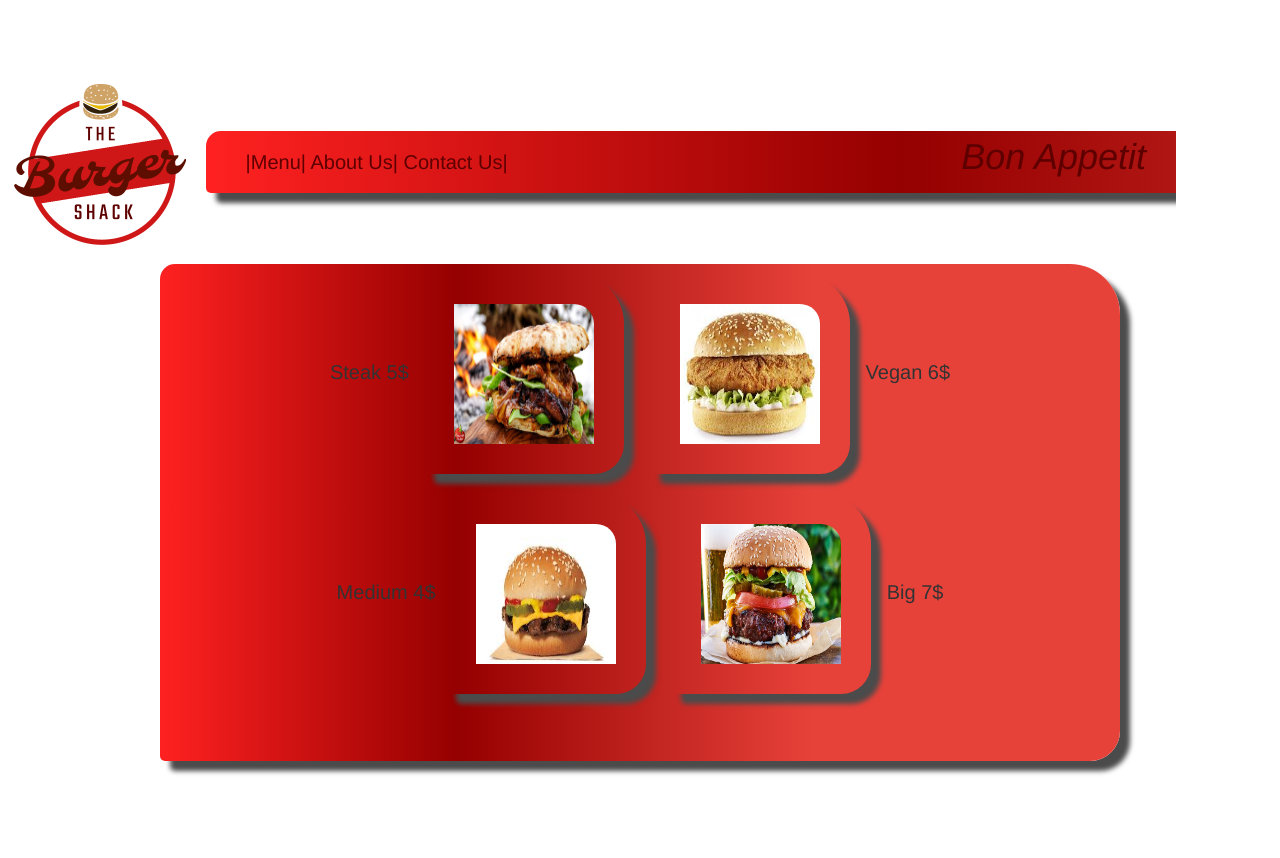
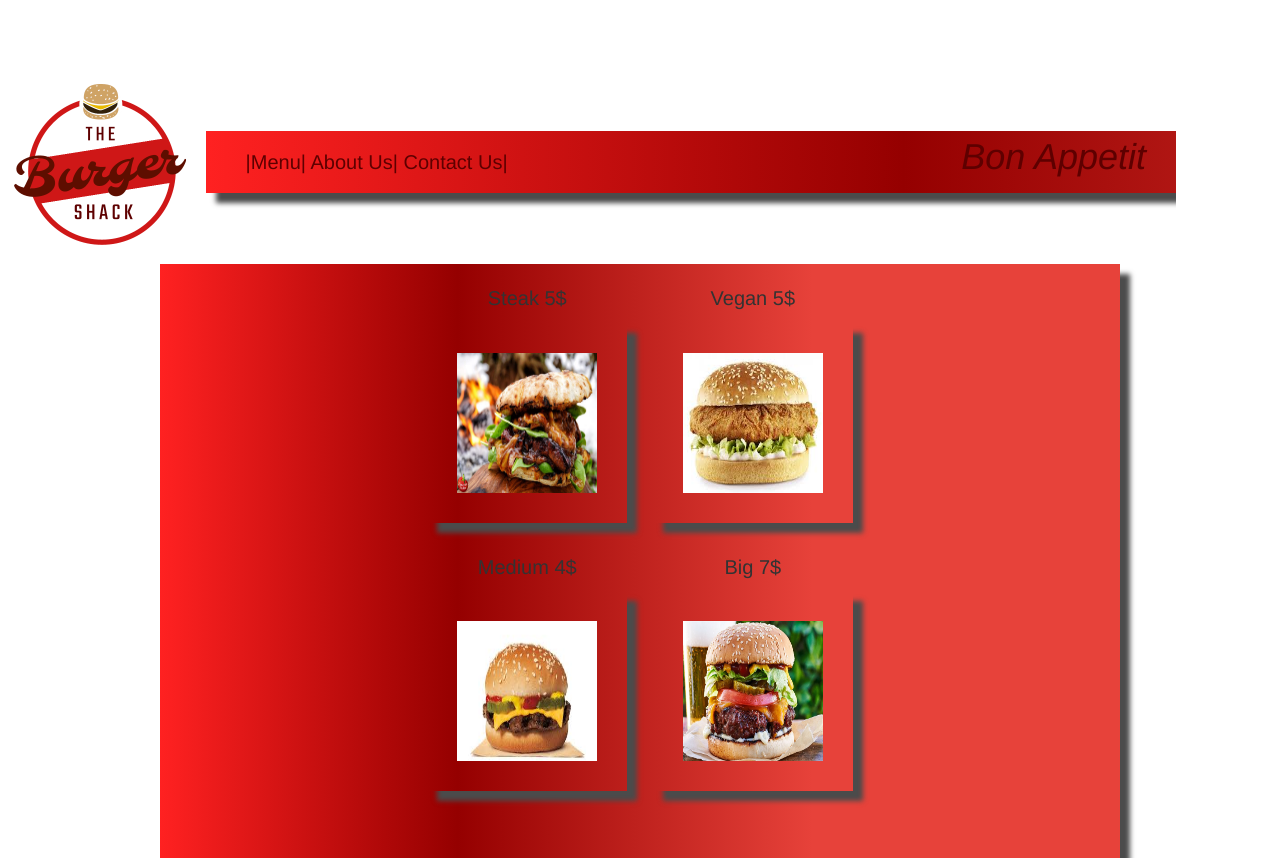
Before and after one commit to milosvukadinovic/Restaurant-Page, a website built with webpack: page dist/index.html in a window 1280 px wide. Both pictures are taken after a click on the element "Menu". Before the commit the page ends 800 px from the top, so only its background shows below. Built offline with nearby package versions, Linux system fonts and the light colour scheme; files whose address does not match are found by name.

Commit message:
Linting code

```diff
--- a/package.json
+++ b/package.json
@@ -11,10 +11,11 @@
   "license": "ISC",
   "devDependencies": {
     "css-loader": "^3.2.0",
+    "eslint": "^6.1.0",
+    "eslint-config-google": "^0.13.0",
     "file-loader": "^4.2.0",
     "style-loader": "^1.0.0",
     "webpack": "^4.35.3",
     "webpack-cli": "^3.3.6"
   }
-
 }
--- a/src/css/styles.css
+++ b/src/css/styles.css
@@ -36,7 +36,6 @@ body {
     rgba(231, 66, 58, 1) 68%
   );
   box-shadow: 10px 10px 5px rgb(75, 75, 75);
-  border-radius: 15px 50px 30px 5px;
 
 }
 .options {
@@ -60,7 +59,6 @@ body {
     rgba(231, 66, 58, 1) 68%
   );
   box-shadow: 10px 10px 5px rgb(75, 75, 75);
-  border-radius: 15px 50px 30px 5px;
     width: 75%;
     margin:auto;
     text-align: center;
@@ -72,7 +70,6 @@ body {
     margin:10px;
     padding:30px;
     box-shadow: 10px 10px 5px rgb(75, 75, 75);
-    border-radius: 15px 50px 30px 5px;
     vertical-align: middle;
 
 }
@@ -80,6 +77,6 @@ body {
 .foodZ{
     display:inline-block;
     margin:auto;
-    padding:auto;
     text-align: center;
+    padding-top:20px;
 }
--- a/src/modules/contact.js
+++ b/src/modules/contact.js
@@ -1,6 +1,6 @@
 
-const contact = document.createElement("div");
-contact.classList.add("optionsMenu");
+const contact = document.createElement('div');
+contact.classList.add('optionsMenu');
 
 contact.innerHTML = `
 <div class="contact-container" id="tab-info"><br>
@@ -16,4 +16,4 @@ contact.innerHTML = `
 
 `;
 
-export { contact };
+export {contact};
--- a/src/modules/menu.js
+++ b/src/modules/menu.js
@@ -1,21 +1,24 @@
-import logo from "../pictures/logo.png";
-import big from "../pictures/big.jpg";
-import medium from "../pictures/medium.jpg";
-import steak from "../pictures/steak.jpg";
-import vegan from "../pictures/vegan.jpg";
+import big from '../pictures/big.jpg';
+import medium from '../pictures/medium.jpg';
+import steak from '../pictures/steak.jpg';
+import vegan from '../pictures/vegan.jpg';
 
-const menu = document.createElement("div");
-menu.classList.add("optionsMenu");
+const menu = document.createElement('div');
+menu.classList.add('optionsMenu');
 
 menu.innerHTML = `
 <div class="row">
   <div class="col-sm">
-   <span>Steak 5$</span> <div class="foodZ"><img class="food" src="${steak}"></div>
-    <div class="foodZ"><img class="food" src="${vegan}"> <span>Vegan 6$</span></div>
+    <div class="foodZ"><span>Steak 5$</span>
+    <br><img class="food" src="${steak}"></div>
+    <div class="foodZ"><span>Vegan 5$</span>
+    <br><img class="food" src="${vegan}"></div>
   </div>
   <div class="col-sm">
-  <span>Medium 4$</span><div class="foodZ"><img class="food" src="${medium}"></div>
-  <div class="foodZ"><img class="food" src="${big}"> <span>Big 7$</span></div>
+  <div class="foodZ"><span>Medium 4$</span>
+  <br><img class="food" src="${medium}"></div>
+  <div class="foodZ"><span>Big 7$</span>
+  <br><img class="food" src="${big}"> </div>
   </div>
 </div>
 <br><br>
@@ -24,4 +27,4 @@ menu.innerHTML = `
 
 `;
 
-export { menu };
+export {menu};
--- a/src/modules/pageLoad.js
+++ b/src/modules/pageLoad.js
@@ -1,29 +1,30 @@
-import "../css/styles.css";
-import { header } from "./header";
-import {menu} from "./menu";
-import {contact} from "./contact";
-import {about} from "./about";
+import '../css/styles.css';
+import {header} from './header';
+import {menu} from './menu';
+import {contact} from './contact';
+import {about} from './about';
 
 const pageLoad = () => {
-  const body = document.getElementsByTagName("body")[0];
-  const container = document.createElement("div");
+  const body = document.getElementsByTagName('body')[0];
+  const container = document.createElement('div');
   body.appendChild(header);
   body.appendChild(container);
   container.appendChild(contact);
 
-  document.getElementById("menu").addEventListener("click", event => {
-
+  document.getElementById('menu').addEventListener('click', (event) => {
     menuAdd();
   });
 
-  document.getElementById("contact").addEventListener("click", event => {
+  document.getElementById('contact').addEventListener('click', (event) => {
     contactAdd();
   });
 
-  document.getElementById("about").addEventListener("click", event => {
+  document.getElementById('about').addEventListener('click', (event) => {
     aboutAdd();
   });
-
+  /**
+    Deletes content in container
+ */
   function deleteContent() {
     let child = container.lastElementChild;
     while (child) {
@@ -32,23 +33,29 @@ const pageLoad = () => {
     }
   }
 
-
+  /**
+    Adds menu to container
+ */
   function menuAdd() {
     deleteContent();
     container.appendChild(menu);
+  };
 
-};
+  /**
+    Adds contact us to container
+ */
   function contactAdd() {
     deleteContent();
     container.appendChild(contact);
+  };
 
-};
+  /**
+    Adds about us to container
+  */
   function aboutAdd() {
     deleteContent();
     container.appendChild(about);
-
+  };
 };
 
-}
-
-export { pageLoad };
+export {pageLoad};
```
Also changed, not shown: src/modules/about.js (+8 -10 lines), .eslintrc.js (added), dist/main.js, 1 other file. Lines whose indentation alone changed are shown as unchanged.
